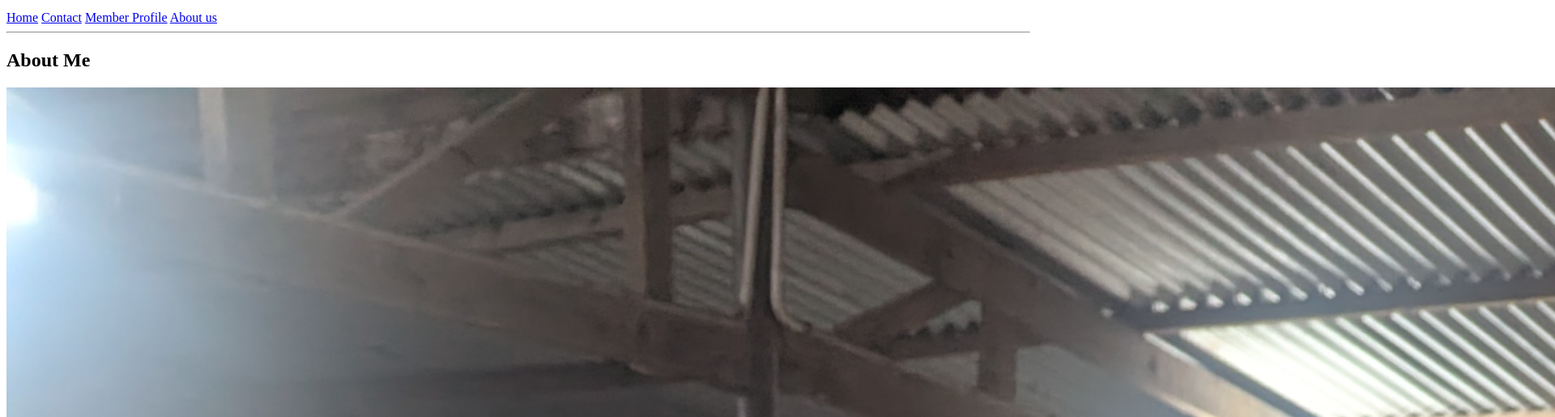
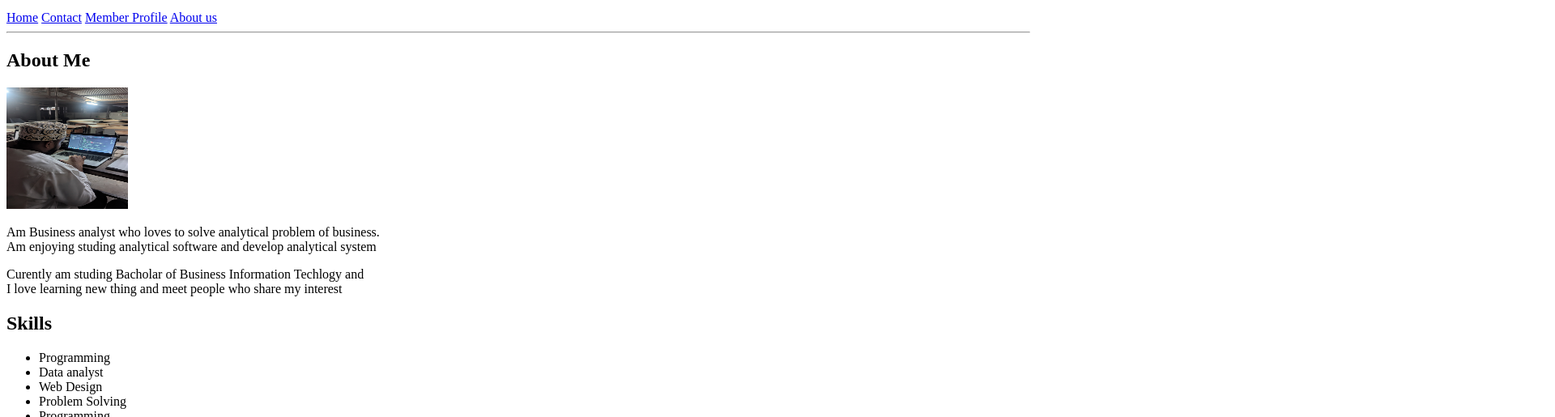
Before and after one commit to gbstudentportfolio/gbstudentportfolio.github.io, a plain HTML site: page members/Annur_profile.html in a window 1280 px wide. Shown: the part 101-616 px from the top of the page at 81% size, 1920 px wide, since content can reach past the window. Drawn offline with Linux system fonts and the light colour scheme.

Commit message:
Update Annur_profile.html

```diff
--- a/members/Annur_profile.html
+++ b/members/Annur_profile.html
@@ -23,7 +23,7 @@
     <main>
 <!--Personal Informal-->
 <h2>About Me</h2>
-<img src="../image/annur_activities.jpg" alt="Portait of Annur Suleiman">
+<img src="../image/annur_activities.jpg" alt="Portait of Annur Suleiman" height="150" width="150">
 <p>Am Business analyst who loves to solve analytical problem of business. <br>
    Am enjoying studing analytical software and develop analytical system</p>
 <p>Curently am studing Bacholar of Business Information Techlogy and <br>
```
